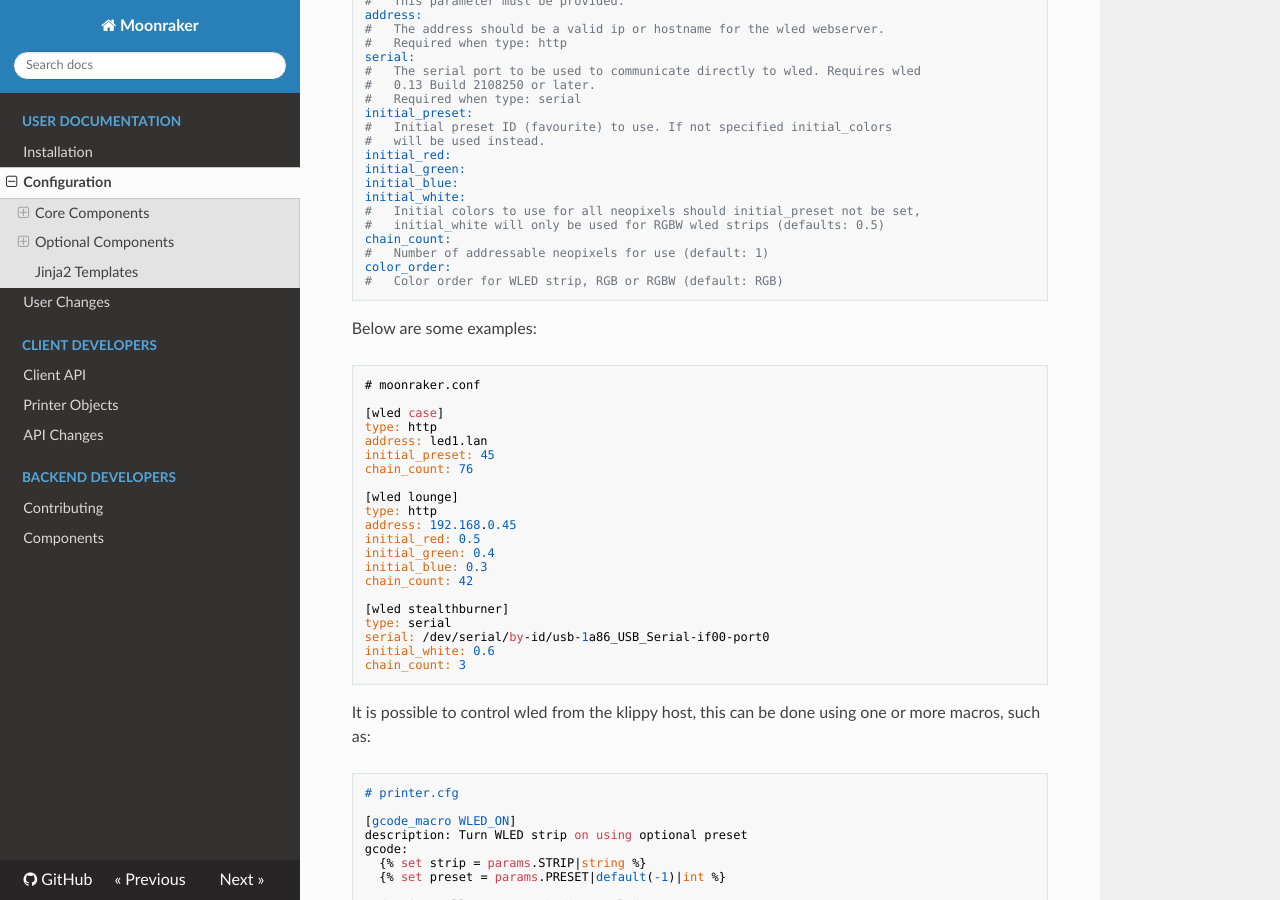
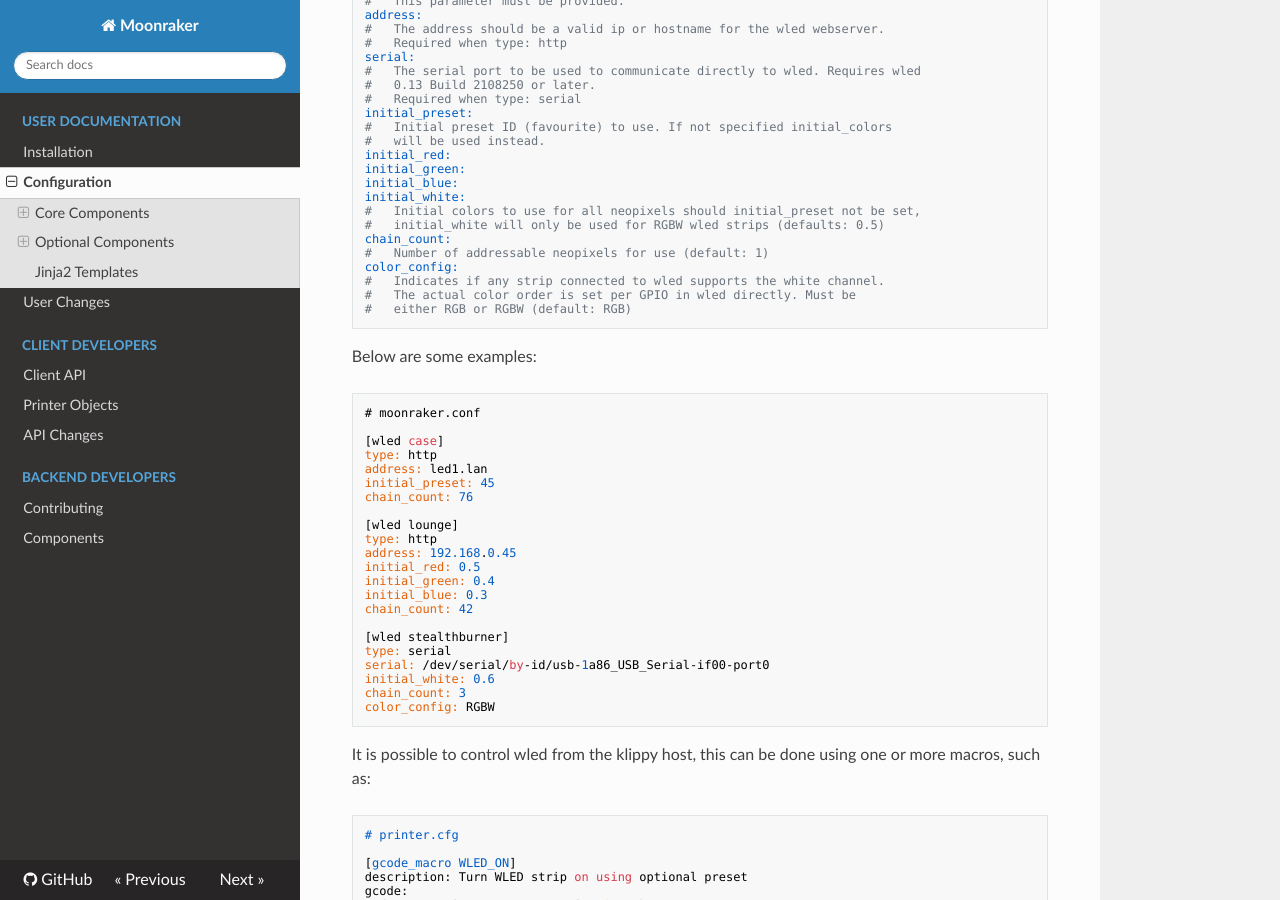
Before and after one commit to Arksine/moonraker, an MkDocs documentation site: the page built from docs/configuration.md, in a window 1280 px wide and 900 px high, scrolled down 18249 px. Built offline with MkDocs 1.6.1, drawn with Linux system fonts in a browser that asks for light colours; nearby versions of some CDN libraries.

Commit message:
wled: Show config errors
Support more synonym strings for colors
Case insensitive string type checks
Show errors in UI if e.g. wrong color was selected
Public color_config not color_order as it has confused users
Fix documentation for white stealthburner example

Signed-off-by:  Richard Mitchell <richardjm+moonraker@gmail.com>

````diff
--- a/docs/configuration.md
+++ b/docs/configuration.md
@@ -1130,8 +1130,10 @@ initial_white:
 #   initial_white will only be used for RGBW wled strips (defaults: 0.5)
 chain_count:
 #   Number of addressable neopixels for use (default: 1)
-color_order:
-#   Color order for WLED strip, RGB or RGBW (default: RGB)
+color_config:
+#   Indicates if any strip connected to wled supports the white channel.
+#   The actual color order is set per GPIO in wled directly. Must be
+#   either RGB or RGBW (default: RGB)
 
 ```
 Below are some examples:
@@ -1157,6 +1159,7 @@ type: serial
 serial: /dev/serial/by-id/usb-1a86_USB_Serial-if00-port0
 initial_white: 0.6
 chain_count: 3
+color_config: RGBW
 ```
 
 It is possible to control wled from the klippy host, this can be done using
````
Also changed, not shown: 1 other file.
